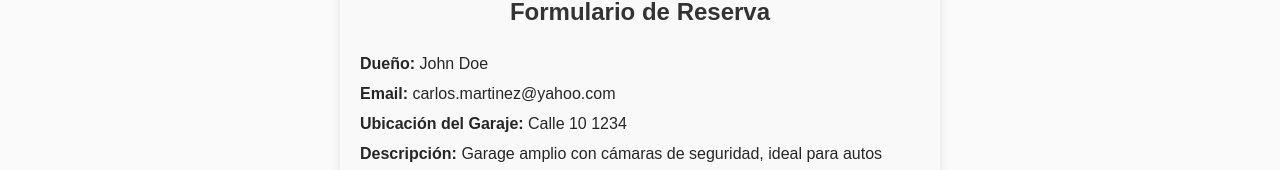
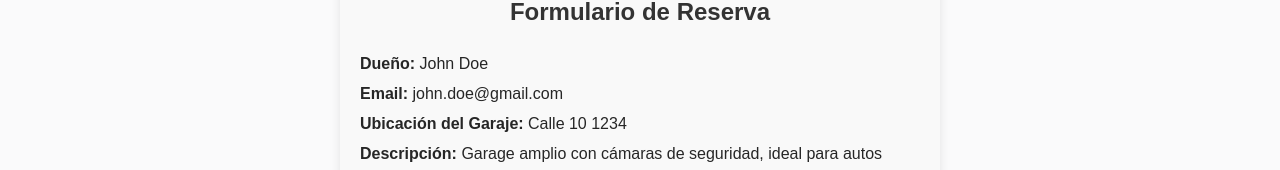
Before and after one commit to Nachoff13/Proyecto-Estacionamiento, a React (Vite) app in the folder frontend/: page /reserva in a window 1280 px wide. Shown: the part 131-301 px from the top of the page. Built offline with nearby package versions, Linux system fonts and the light colour scheme.

Commit message:
feat: cambio un usuario

```diff
--- a/frontend/src/data/data-usuarios.js
+++ b/frontend/src/data/data-usuarios.js
@@ -23,8 +23,8 @@ const fakeUsuarios = [
       id: 3,
       nombre: 'John',
       apellido: 'Doe',
-      mail: 'carlos.martinez@yahoo.com',
-      username: 'carlosmartinez',
+      mail: 'john.doe@gmail.com',
+      username: 'johndoe',
       contrasenia: 'carlos789',
       esConductor: false,
       esPropietario: true
```
